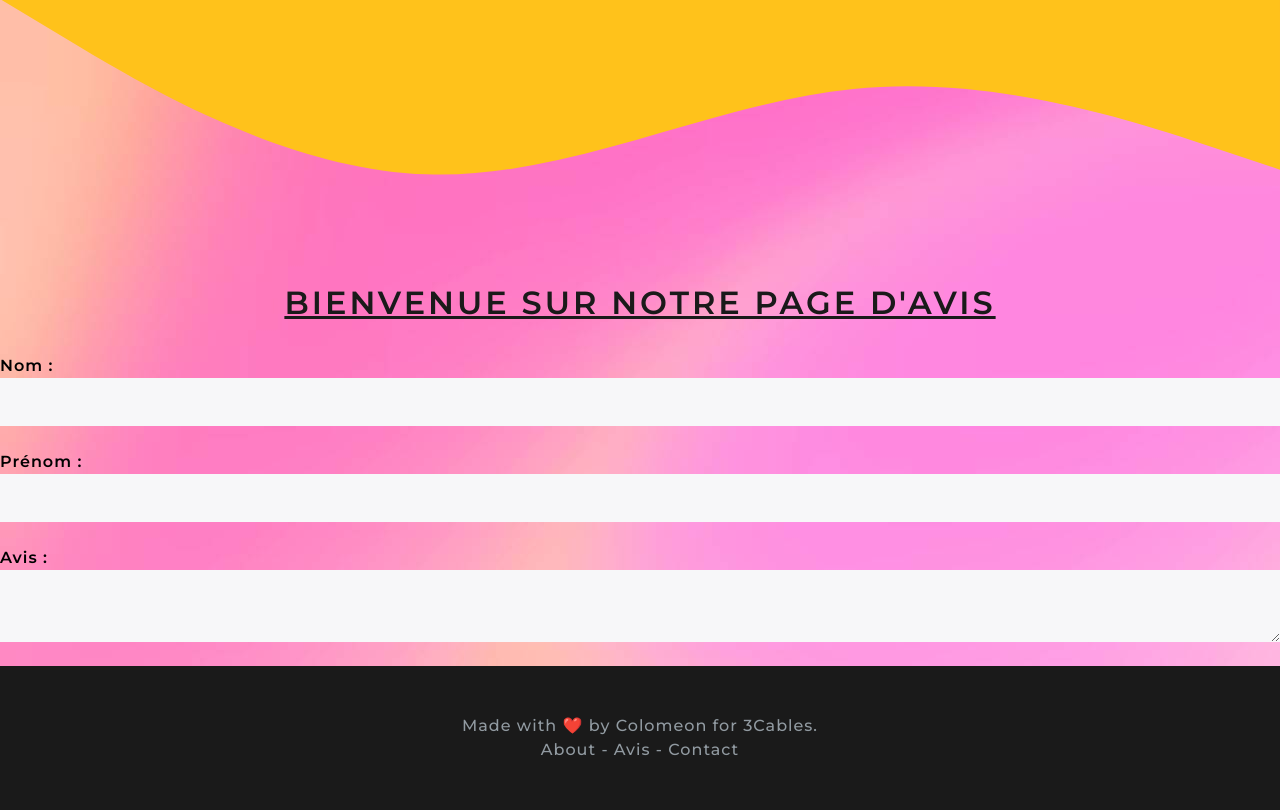
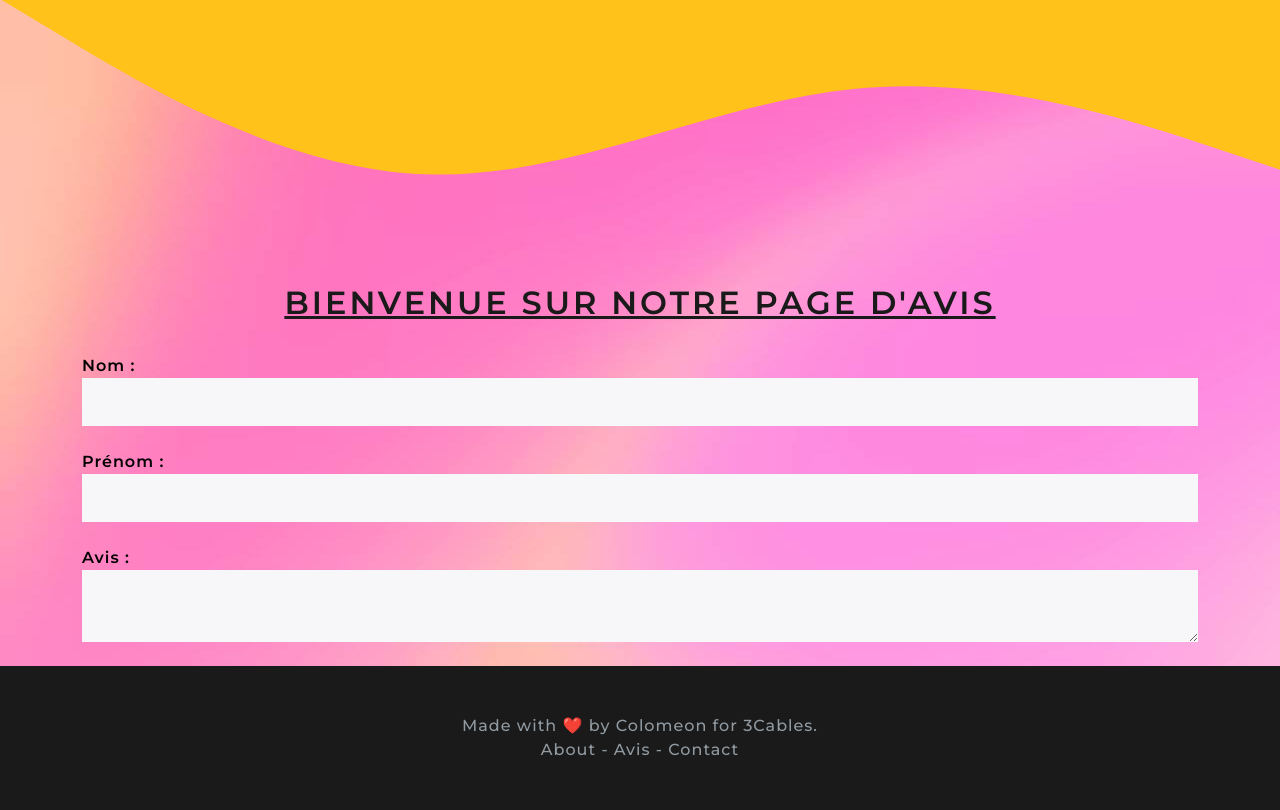
Before and after one commit to SwerkF/comeleon, a Symfony app: template templates/avis/index.html.twig in a window 1280 px wide. Shown: the part 1406-2216 px from the top of the page. Run offline with Twig, Linux system fonts and the light colour scheme; the template is opened without the code that fills it: most values are stand-ins (such as "Sample title", 1, 10 or a date in 2020); form fields are guessed from the names that the template uses; some libraries are stand-ins or nearby versions.

Commit message:
<Fix>Fix CSS

```diff
--- a/templates/avis/index.html.twig
+++ b/templates/avis/index.html.twig
@@ -45,7 +45,7 @@
  <svg xmlns="http://www.w3.org/2000/svg" viewBox="0 0 1440 320"><path fill="#FFC21B" fill-opacity="1" d="M0,0L80,48C160,96,320,192,480,197.3C640,203,800,117,960,101.3C1120,85,1280,139,1360,165.3L1440,192L1440,0L1360,0C1280,0,1120,0,960,0C800,0,640,0,480,0C320,0,160,0,80,0L0,0Z"></path></svg>
 <h1 class="text-decoration-underline black; color:black"><center>Bienvenue sur notre page d'avis</center></h1></br>
 <form method="POST" style="font-weight:550; color:#000 ">
-
+<div class="container">
 {{form_start(form)}}
 
 <div class="form-group">
@@ -61,7 +61,9 @@
 {{form_widget(form.commentaire,  { 'attr' : { 'class': 'form-control' }})}}
 </div></br>
 
-{{form_end(form)}}  </form>
+{{form_end(form)}}
+</div>
+</form>
 </div>
   </div>
 </div>
```
